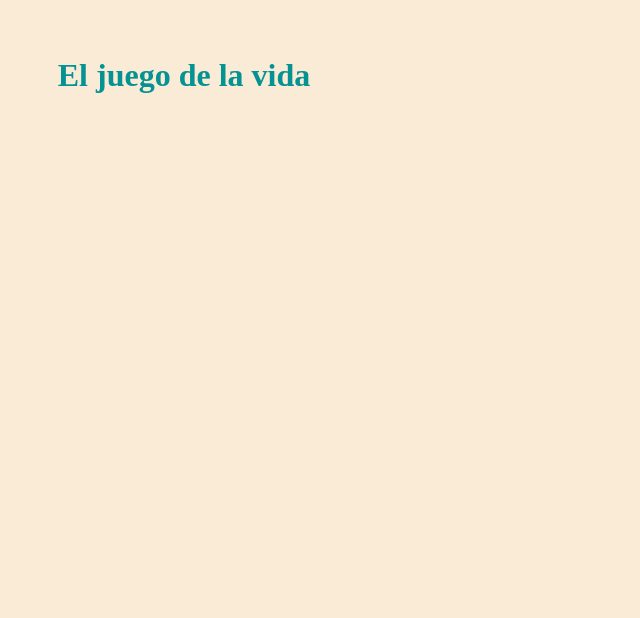
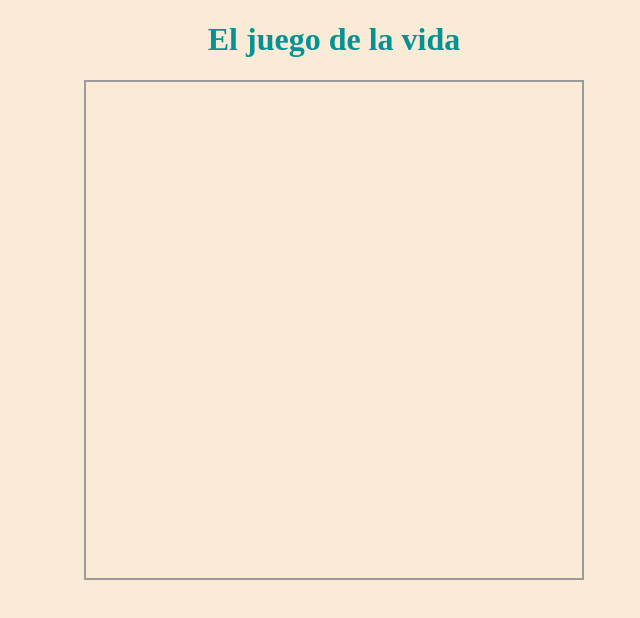
Before and after one commit to mendozzac/GameOfLife, a website: page index.html in a window 1280 px wide. Shown: the whole page, without its empty margins (306-946 px from the left). Drawn offline with Linux system fonts and the light colour scheme.

Commit message:
add tablero style

```diff
--- a/style/styles.css
+++ b/style/styles.css
@@ -4,6 +4,7 @@
 
 body {
   display: flex;
+  flex-direction: column;
   justify-content: center;
   align-items: center;
   margin: 0;
@@ -11,5 +12,7 @@ body {
   color: rgb(5, 146, 146);
 }
 .tablero {
-  border: 1px solir rgb(134, 132, 132);
+  width: 500px;
+  height: 500px;
+  border: 2px solid rgb(156, 155, 155);
 }
```
Also changed, not shown: style/img/f.jpg (added).
